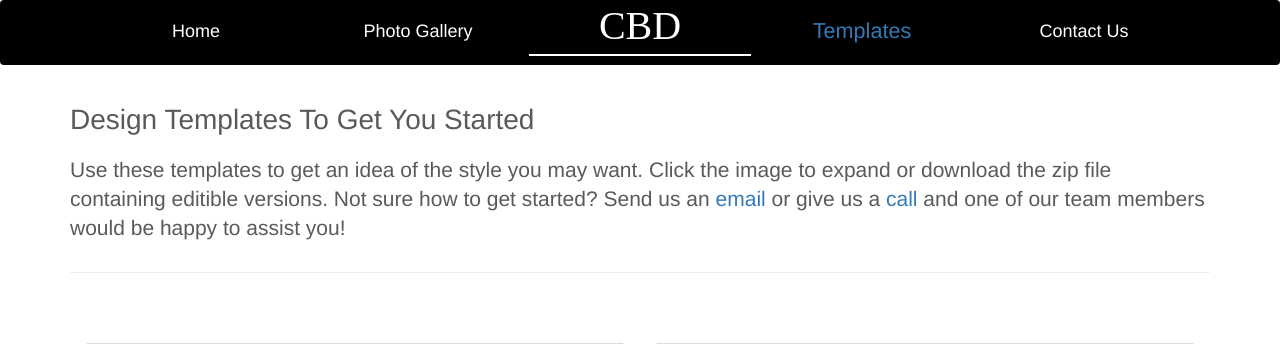
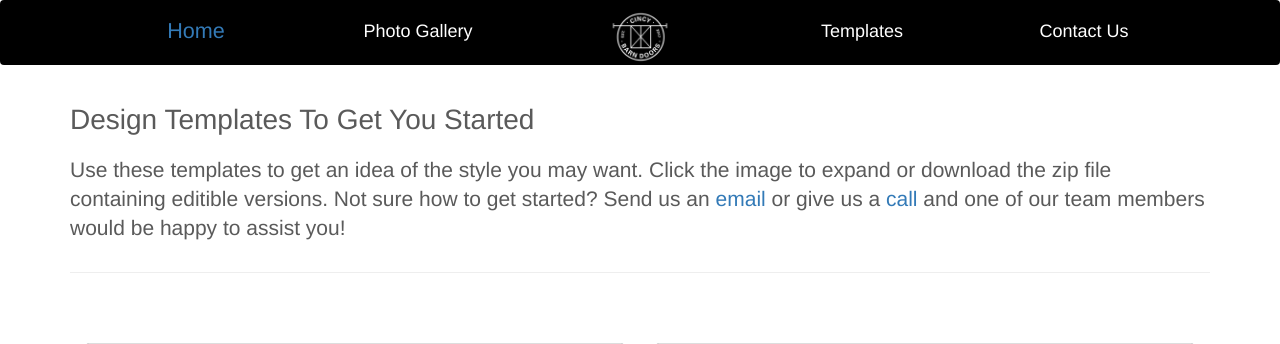
Before and after one commit to jeffboeh/Cincy-Barn-Doors, a PHP site: page /template.html in a window 1280 px wide. Shown: the top 344 px of the page. Run offline with PHP 8.4, Linux system fonts and the light colour scheme; some libraries are stand-ins or nearby versions.

Commit message:
new logo

```diff
--- a/main.css
+++ b/main.css
@@ -20,7 +20,7 @@
     .nav li {
         display: inline-block;
         width: 20%;
-        padding: 0;
+        padding-top: 5px;
     }
 
     .nav a {
@@ -77,9 +77,9 @@
 
     ul.nav.navbar-nav {
         float: left;
-        padding-top: 5px;
         margin: 0;
         font-size: 18px;
+        max-height: 70px;
     }
 
     ul.nav.navbar-nav.navbar-right {
@@ -97,6 +97,27 @@
         padding-right: 95px;
         padding-left: 0;
     }
+
+    li.logomark {
+        padding-top: 0px !important;
+    }
+
+    a.desktopLogo {
+        z-index: 2;
+        padding: 0 !important;
+    }
+
+    #desktopLogoImage {
+        max-height: 80px !important;
+        padding-bottom: 8px;
+    }
+
+    img#mobileLogoImage {
+    position: absolute;
+    top: -10px;
+    left: 10px;
+}
+
 
     .allTemplates h3 {
         color: white;
--- a/template.html
+++ b/template.html
@@ -44,23 +44,22 @@
                     <span class="icon-bar"></span>
                     <span class="icon-bar"></span>
                 </button>
-                <div class="mlogo">
-                    <div class="container">
-                        <a class="mobilelogo">CBD</a>
+                <div class="mobileNavLogo">
+                        <a class="mobilelogo" href="index.html"><img id="mobileLogoImage" src="img/smallLogo2.png" width="75px" height="75px"></a>
                     </div>
-                </div>
+
             </div>
             <!-- Collect the nav links, forms, and other content for toggling -->
             <div class="collapse navbar-collapse" id="navbar-brand-centered">
-               <ul class="nav navbar-nav">
-            <li><a href="index.html">Home</a></li>
-            <li><a href="gallery.html">Photo Gallery</a></li>
-            <li><a class="navbar-brand navbar-brand-centered" href="index.html">CBD</a></li>
+                <ul class="nav navbar-nav">
+                    <li><a href="index.html" id="activeLink">Home</a></li>
+                    <li><a href="gallery.html">Photo Gallery</a></li>
 
-            <li><a href="template.html" id="activeLink">Templates</a></li>
-            <li><a href="contact.html">Contact Us</a></li>
+                    <li class="logomark"><a class="desktopLogo" href="index.html"><img id="desktopLogoImage" src="img/smallLogo2.png"></a></li>
 
-          </ul>
+                    <li><a href="template.html">Templates</a></li>
+                    <li><a href="contact.html">Contact Us</a></li>
+                </ul>
             </div>
             <!-- /.navbar-collapse -->
         </div>
@@ -154,7 +153,7 @@
 
             <div class="footer-left">
 
-                <h3>Cincy <span>Barn</span> Doors</h3>
+                <img class="footerLogo" src="img/Fullsizelogo-white.png" alt="Company Logo" height="100px" width="100px">
 
                 <p class="footer-links">
                     <a href="index.html">Home</a>
```
Also changed, not shown: contact.html (+11 -12 lines), gallery.html (+9 -8 lines), index.html (+7 -6 lines), img/Black-02.png (added), img/Fullsizelogo-white.png (added), img/White-03 copy.png (added), img/smallLogo.png (added), img/smallLogo2.png (added).
